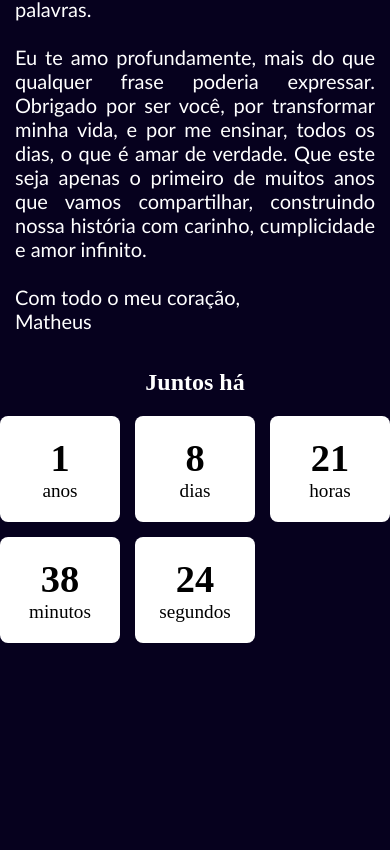
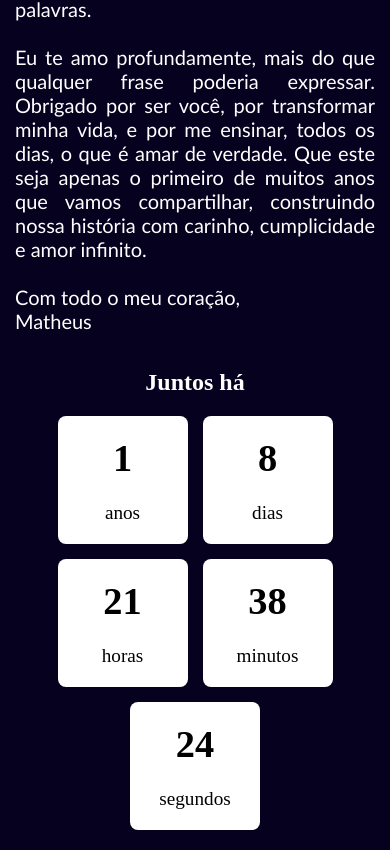
Before and after one commit to matheustos/presente, a plain HTML site: page mensagem.html in a window 390 px wide. Shown: the part 1014-1864 px from the top of the page. Before the commit the page ends 1657 px from the top, so only its background shows below. Drawn offline with Linux system fonts and the light colour scheme.

Commit message:
troca pra flexbox no contador para deixar responsivo

```diff
--- a/mensagem.css
+++ b/mensagem.css
@@ -33,7 +33,7 @@ header h1{
 
 header p{
     color: white;
-    font-family:'Gill Sans', 'Gill Sans MT', Calibri, 'Trebuchet MS', sans-serif; ;
+    font-family:'Gill Sans', 'Gill Sans MT', Calibri, 'Trebuchet MS', sans-serif;
     text-align: center;
     margin-bottom: 45px;
 }
@@ -59,11 +59,13 @@ h2{
     margin-bottom: 20px;
 }
 
+/* 🔥 Ajuste do contador */
 .contador {
-    display: grid;
-    grid-template-columns: repeat(auto-fit, minmax(90px, 1fr));
-    justify-content: center;
+    display: flex;
+    justify-content: center; /* centro horizontal */
+    flex-wrap: wrap;         /* quebra linha se faltar espaço */
     gap: 15px;
+    margin-bottom: 20px;
 }
 
 .contador div {
@@ -72,11 +74,13 @@ h2{
     text-align: center;
     border-radius: 8px;
     font-size: 1.2em;
+    min-width: 90px; /* largura mínima para manter alinhamento */
 }
 
 .contador span {
     font-size: 2em;
     font-weight: bold;
+    display: block;
 }
 
 .slideshow-container {
```
